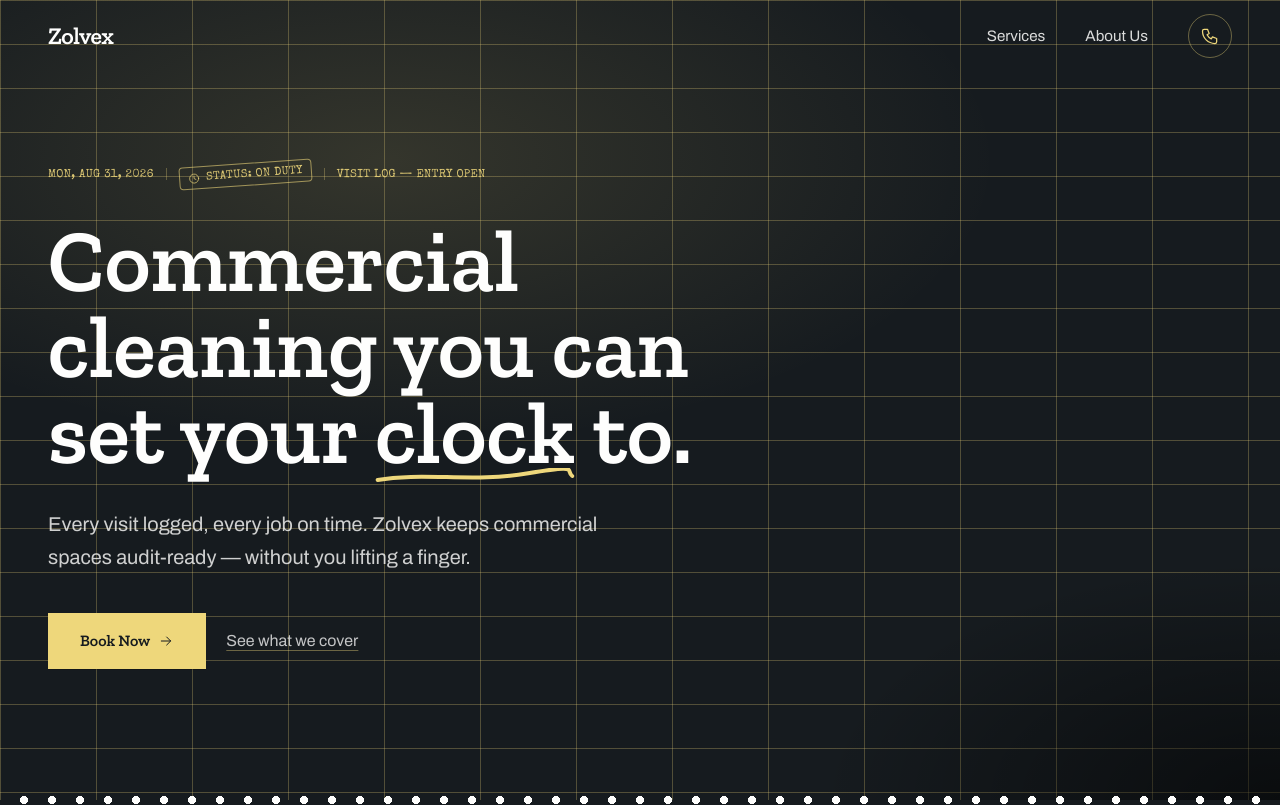
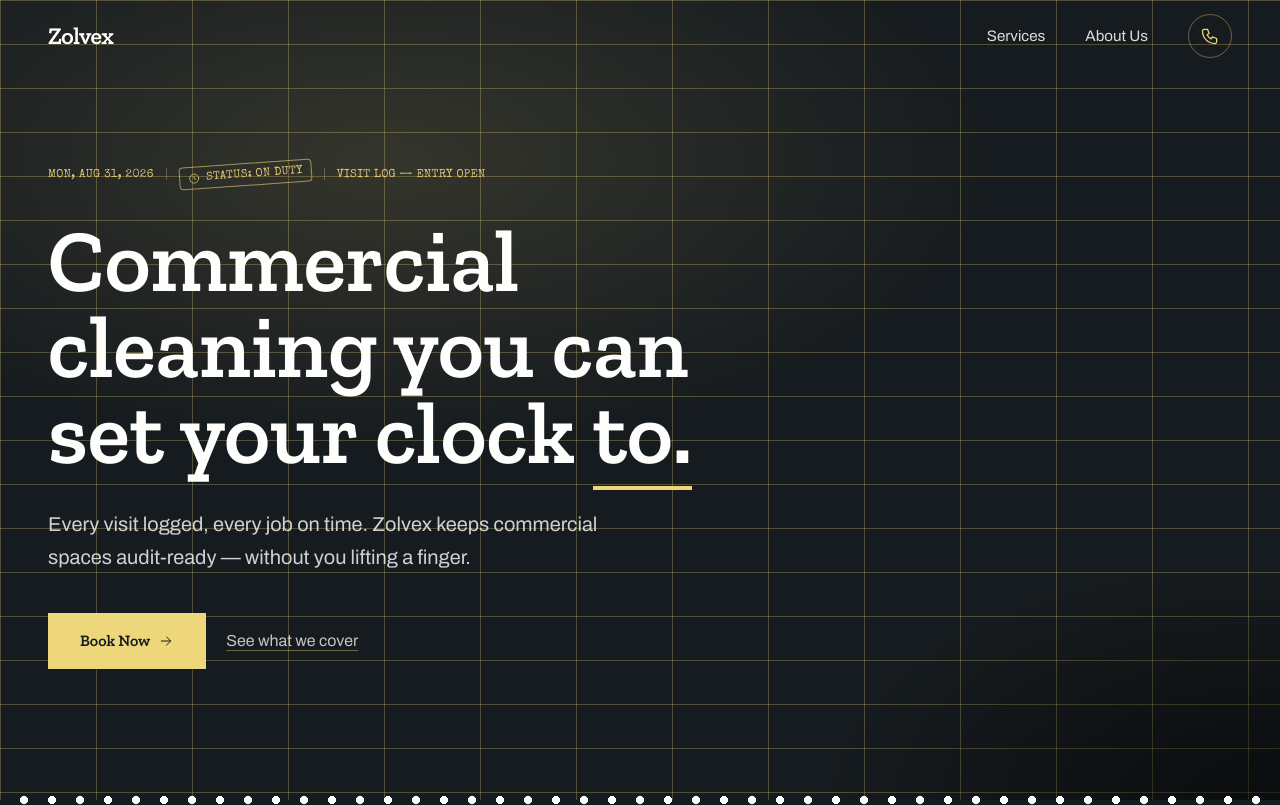
Before and after one commit to Rejinrajeev/zolvex, a Next.js app in the folder apps/web/: page / in a window 1280 px wide. Shown: the top 805 px of the page. Built offline with nearby package versions, Linux system fonts and the light colour scheme.

Commit message:
feat(web): move public pages into a (site) route group; wire Hero to real PageContent

```diff
--- a/apps/web/app/page.tsx
+++ b/apps/web/app/(site)/HomePageClient.tsx
@@ -13,7 +13,13 @@ import { InstagramFeed } from "@/components/InstagramFeed";
 import { Footer } from "@/components/Footer";
 import { EnquiryModal } from "@/components/EnquiryModal";
 
-export default function Home() {
+export function HomePageClient({
+  heroHeadline,
+  heroSubheadline,
+}: {
+  heroHeadline?: string;
+  heroSubheadline?: string;
+}) {
   const [bookingOpen, setBookingOpen] = useState(false);
   const openBooking = () => setBookingOpen(true);
 
@@ -21,7 +27,7 @@ export default function Home() {
     <>
       <Nav />
       <main id="main">
-        <Hero onBookNow={openBooking} />
+        <Hero onBookNow={openBooking} headline={heroHeadline} subheadline={heroSubheadline} />
         <Services />
         <WhyUs />
         <FeaturedService onBookNow={openBooking} />
--- /dev/null
+++ b/apps/web/app/(site)/layout.tsx
@@ -0,0 +1,3 @@
+export default function SiteLayout({ children }: { children: React.ReactNode }) {
+  return <>{children}</>;
+}
--- /dev/null
+++ b/apps/web/app/(site)/page.tsx
@@ -0,0 +1,13 @@
+import { getPageContent } from "@/lib/public-content/fetch";
+import { HomePageClient } from "./HomePageClient";
+
+interface HeroContent {
+  headline?: string;
+  subheadline?: string;
+}
+
+export default async function Home() {
+  const hero = await getPageContent<HeroContent>("hero");
+
+  return <HomePageClient heroHeadline={hero?.headline} heroSubheadline={hero?.subheadline} />;
+}
--- a/apps/web/components/Hero.tsx
+++ b/apps/web/components/Hero.tsx
@@ -2,6 +2,7 @@
 
 import { useEffect, useState } from "react";
 import { IconClock, IconArrow } from "./icons";
+import { splitLastWord } from "@/lib/split-last-word";
 
 function useTodayStamp() {
   const [date, setDate] = useState<string | null>(null);
@@ -18,8 +19,21 @@ function useTodayStamp() {
   return date;
 }
 
-export function Hero({ onBookNow }: { onBookNow: () => void }) {
+const DEFAULT_HEADLINE = "Commercial cleaning you can set your clock to.";
+const DEFAULT_SUBHEADLINE =
+  "Every visit logged, every job on time. Zolvex keeps commercial spaces audit-ready — without you lifting a finger.";
+
+export function Hero({
+  onBookNow,
+  headline,
+  subheadline,
+}: {
+  onBookNow: () => void;
+  headline?: string;
+  subheadline?: string;
+}) {
   const today = useTodayStamp();
+  const { rest, last } = splitLastWord(headline || DEFAULT_HEADLINE);
 
   return (
     <section
@@ -50,37 +64,12 @@ export function Hero({ onBookNow }: { onBookNow: () => void }) {
         </div>
 
         <h1 className="balance max-w-4xl font-display text-[clamp(2.75rem,7vw,5.5rem)] font-semibold leading-[0.98] text-paper">
-          Commercial cleaning you can set your{" "}
-          <span className="relative inline-block">
-            clock
-            <svg
-              viewBox="0 0 300 24"
-              className="pointer-events-none absolute -bottom-2 left-0 h-3.5 w-full text-gold sm:h-4"
-              aria-hidden
-              preserveAspectRatio="none"
-            >
-              <path
-                d="M4 18 C 70 6, 150 22, 230 8 S 285 4, 296 12"
-                fill="none"
-                stroke="currentColor"
-                strokeWidth="6"
-                strokeLinecap="round"
-                pathLength={1}
-                style={{
-                  strokeDasharray: 1,
-                  strokeDashoffset: 1,
-                  animation: "draw-underline 1s var(--ease-out-exp) 0.6s forwards",
-                }}
-              />
-            </svg>
-          </span>{" "}
-          to.
+          {rest}
+          <span className="border-b-4 border-gold">{last}</span>
         </h1>
-        <style>{`@keyframes draw-underline { to { stroke-dashoffset: 0; } }`}</style>
 
         <p className="mt-8 max-w-xl font-body text-lg leading-relaxed text-paper/80 sm:text-xl">
-          Every visit logged, every job on time. Zolvex keeps commercial
-          spaces audit-ready — without you lifting a finger.
+          {subheadline || DEFAULT_SUBHEADLINE}
         </p>
 
         <div className="mt-10 flex flex-wrap items-center gap-5">
--- /dev/null
+++ b/apps/web/lib/split-last-word.ts
@@ -0,0 +1,14 @@
+/**
+ * Splits a string into everything up to (and including trailing whitespace
+ * before) its last word, and the last word itself. Used so the Hero
+ * headline's gold underline flourish can apply to whatever the actual last
+ * word of an admin-edited headline is, instead of a hand-drawn SVG path
+ * hardcoded under the literal word "clock".
+ */
+export function splitLastWord(text: string): { rest: string; last: string } {
+  const lastSpaceIndex = text.lastIndexOf(" ");
+  if (lastSpaceIndex === -1) {
+    return { rest: "", last: text };
+  }
+  return { rest: text.slice(0, lastSpaceIndex + 1), last: text.slice(lastSpaceIndex + 1) };
+}
```
Also changed, not shown: apps/web/app/(site)/privacy/page.tsx (renamed from apps/web/app/privacy/page.tsx), apps/web/app/(site)/terms/page.tsx (renamed from apps/web/app/terms/page.tsx), 1 other file (tests, documents, lock files or other folders).
